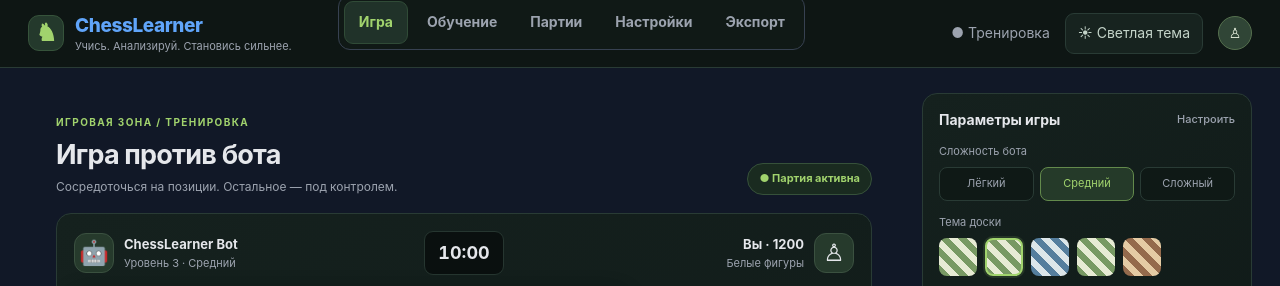
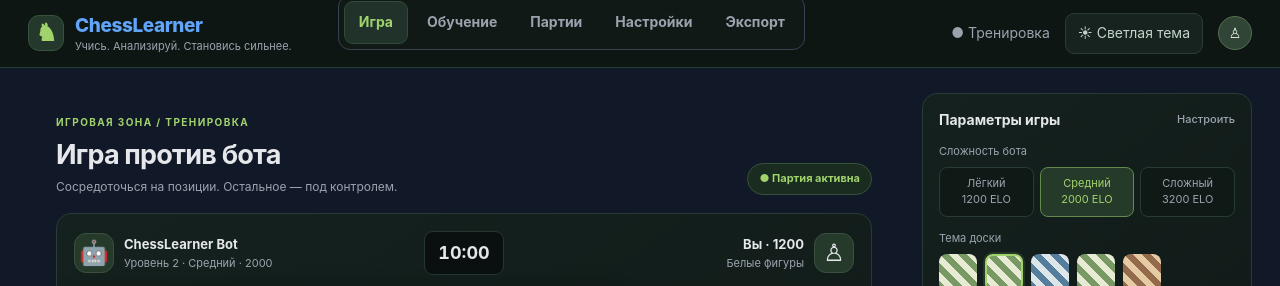
Before and after one commit to proximaqqe/ChessLearner, a website with bundled scripts: page index.html in a window 1280 px wide. Shown: the top 286 px of the page. Built offline with nearby package versions, Linux system fonts and the light colour scheme.

Commit message:
Show requested bot ELO levels

```diff
--- a/index.html
+++ b/index.html
@@ -16,11 +16,11 @@
 </style></head><body><div class="shell"><div class="shell">
 <header class="topbar"><div class="brand"><div class="mark">♞</div><div>ChessLearner<div class="tagline">Учись. Анализируй. Становись сильнее.</div></div></div><nav class="nav"><button class="active tab" data-view="play">Игра</button><button class="tab" data-view="training">Обучение</button><button class="tab" data-view="games">Партии</button><button class="tab" data-view="settings">Настройки</button><button class="tab" data-view="export">Экспорт</button></nav><div class="right"><span class="status">● Тренировка</span><button id="theme-toggle" class="theme-toggle">☀ / ☾</button><div class="avatar">♙</div></div></header>
 <section id="play" class="view"><div class="layout"><main class="maincol"><div class="headline"><div><div class="eyebrow">Игровая зона / тренировка</div><h1>Игра против бота</h1><div class="sub">Сосредоточься на позиции. Остальное — под контролем.</div></div><span class="pill">● Партия активна</span></div>
-<section class="gamecard"><div class="players"><div class="player"><div class="portrait">🤖</div><div><strong>ChessLearner Bot</strong><small id="botLevel">Уровень 3 · Средний</small></div></div><div class="clock" id="botClock">10:00</div><div class="player rightplayer"><div><strong>Вы · 1200</strong><small>Белые фигуры</small></div><div class="portrait">♙</div></div></div>
+<section class="gamecard"><div class="players"><div class="player"><div class="portrait">🤖</div><div><strong>ChessLearner Bot</strong><small id="botLevel">Уровень 2 · Средний · 2000</small></div></div><div class="clock" id="botClock">10:00</div><div class="player rightplayer"><div><strong>Вы · 1200</strong><small>Белые фигуры</small></div><div class="portrait">♙</div></div></div>
 <div class="playarea"><div class="boardcolumn"><div class="board-frame"><div class="board" id="board" aria-label="Интерактивная шахматная доска"></div></div><div class="board-tools"><span id="boardLabel">Белые снизу · Ход 1</span><div class="toolrow"><button class="iconbtn" id="flip" title="Перевернуть доску">⇅</button><button class="iconbtn" id="reset" title="Новая партия">⟳</button><button class="iconbtn" onclick="toast('Полноэкранный режим доступен в следующей итерации')" title="Полный экран">⛶</button></div></div></div>
 <div class="rightgame"><div class="turnbox"><span class="dot"></span><span id="turn">Ход белых</span><span id="moveNo" style="margin-left:auto;color:#9ab78c">1.</span></div><div class="movesbox"><div class="boxhead"><span>История ходов</span><small id="ply">0 ходов</small></div><div class="movelist" id="moves"><span class="num">—</span><span style="color:var(--muted)">Партия только началась</span></div></div><div class="eval"><div class="evaltop"><span>Оценка позиции</span><strong id="evalValue">+0.20</strong></div><div class="bar"><span id="evalBar"></span></div></div><div class="btnrow"><button class="btn" id="back">↶ Отменить</button><button class="btn" id="reset-game-visible">⟳ Сначала</button><button class="btn primary" id="suggest">✦ Подсказка</button></div></div></div></section>
 <div class="headline" style="margin:19px 2px 11px"><div><div class="eyebrow">Твой прогресс</div><strong style="font-size:16px">Сегодня за доской</strong></div><button class="btn" data-view="games">Все партии ↗</button></div><div class="stats"><div class="stat"><strong id="progress-games">0</strong><small>Завершённых партий</small></div><div class="stat"><strong id="progress-moves">0</strong><small>Ходов в текущей партии</small></div><div class="stat"><strong id="progress-library">0</strong><small>Партий в библиотеке</small></div></div>
-</main><aside class="sidebar"><section class="panel"><div class="panel-title">Параметры игры <small>Настроить</small></div><div class="settinglabel">Сложность бота</div><div class="difficulty"><button data-level="1">Лёгкий</button><button class="on" data-level="2">Средний</button><button data-level="3">Сложный</button></div><div class="settinglabel">Тема доски</div><div class="colorrow"><button class="swatch classic" data-board-choice="classic" aria-label="Классическая доска" title="Классическая"></button><button class="swatch on" data-board-choice="green" aria-label="Зелёная доска" title="Зелёная"></button><button class="swatch blue" data-board-choice="blue" aria-label="Синяя доска" title="Синяя"></button><button class="swatch purple" data-board-choice="purple" aria-label="Фиолетовая доска" title="Фиолетовая"></button><button class="swatch wood" data-board-choice="wood" aria-label="Деревянная доска" title="Деревянная"></button></div><div class="toggleline"><span>Подсказки ходов</span><input id="hintToggle" class="toggle" type="checkbox" checked></div><div class="toggleline"><span>Подсветка последнего хода</span><input id="lastToggle" class="toggle" type="checkbox" checked></div><div class="toggleline"><span>Показывать координаты</span><input id="coordsToggle" class="toggle" type="checkbox" checked></div></section>
+</main><aside class="sidebar"><section class="panel"><div class="panel-title">Параметры игры <small>Настроить</small></div><div class="settinglabel">Сложность бота</div><div class="difficulty"><button data-level="1">Лёгкий<br>1200 ELO</button><button class="on" data-level="2">Средний<br>2000 ELO</button><button data-level="3">Сложный<br>3200 ELO</button></div><div class="settinglabel">Тема доски</div><div class="colorrow"><button class="swatch classic" data-board-choice="classic" aria-label="Классическая доска" title="Классическая"></button><button class="swatch on" data-board-choice="green" aria-label="Зелёная доска" title="Зелёная"></button><button class="swatch blue" data-board-choice="blue" aria-label="Синяя доска" title="Синяя"></button><button class="swatch purple" data-board-choice="purple" aria-label="Фиолетовая доска" title="Фиолетовая"></button><button class="swatch wood" data-board-choice="wood" aria-label="Деревянная доска" title="Деревянная"></button></div><div class="toggleline"><span>Подсказки ходов</span><input id="hintToggle" class="toggle" type="checkbox" checked></div><div class="toggleline"><span>Подсветка последнего хода</span><input id="lastToggle" class="toggle" type="checkbox" checked></div><div class="toggleline"><span>Показывать координаты</span><input id="coordsToggle" class="toggle" type="checkbox" checked></div></section>
 <section class="panel"><div class="panel-title">Недавние партии <small>История ↗</small></div><div class="recent"><div class="recentrow"><div class="mini">♟</div><div>Тренировка с ботом<small>Сегодня · 8 мин</small></div><span class="result">Победа</span></div><div class="recentrow"><div class="mini">♞</div><div>Тактическая задача<small>Вчера · 4 мин</small></div><span class="result">Решено</span></div><div class="recentrow"><div class="mini">♜</div><div>Разбор дебюта<small>Вчера · 12 мин</small></div><span class="result" style="color:var(--muted)">Изучено</span></div></div></section><section class="panel"><div class="panel-title">Быстрые действия</div><button class="btn primary" style="width:100%;margin-bottom:8px" id="quick-reset">＋ Новая партия</button><button class="btn" style="width:100%" id="import-trigger">⇧ Импортировать PGN</button></section></aside></div></section>
 <nav class="mobile-nav"><button class="active" data-view="play"><span>♟</span>Игра</button><button data-view="training"><span>✦</span>Обучение</button><button data-view="games"><span>♜</span>Партии</button><button data-view="settings"><span>♙</span>Профиль</button></nav><section id="training" class="view hidden"><article class="card"><h2>Обучение и разбор</h2><p>Импортируй партии PGN для накопления статистики ходов и изучения дебютов. Бот использует статистику как слабую дополнительную подсказку; импорт партий не переобучает веса шахматного движка.</p><div class="stats"><div><small>Партий в библиотеке</small><strong id="gcount">0</strong></div><div><small>Полуходов</small><strong id="mcount">0</strong></div><div><small>Разных SAN-ходов</small><strong id="unique">0</strong></div><div><small>Размер статистики</small><strong id="model-size">0 KB</strong></div><div><small>Записей для разбора</small><strong id="mistake-count">0</strong></div></div><button id="train" class="primary full">Обновить статистику</button><p id="train-status" class="hint">История и настройки хранятся локально на устройстве. Для полноценного анализа ошибок потребуется движок уровня Stockfish.</p></article></section>
 <section id="games" class="view hidden"><article class="card"><div class="row"><h2>Библиотека партий</h2><button id="clear">Очистить</button></div><div id="game-list" class="game-list">Пока нет партий. Импортируй PGN на вкладке «Играть».</div><button id="export-pgn" class="full">Скачать объединённый PGN</button></article></section>
```
